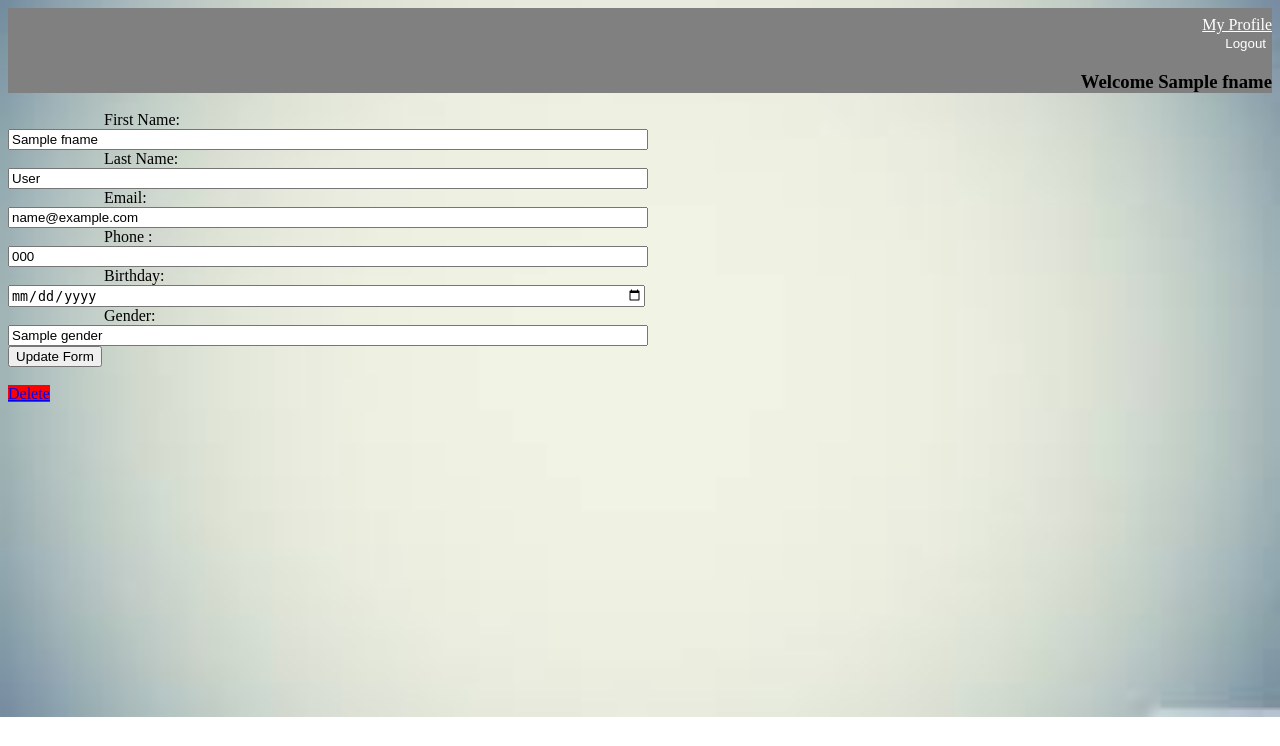
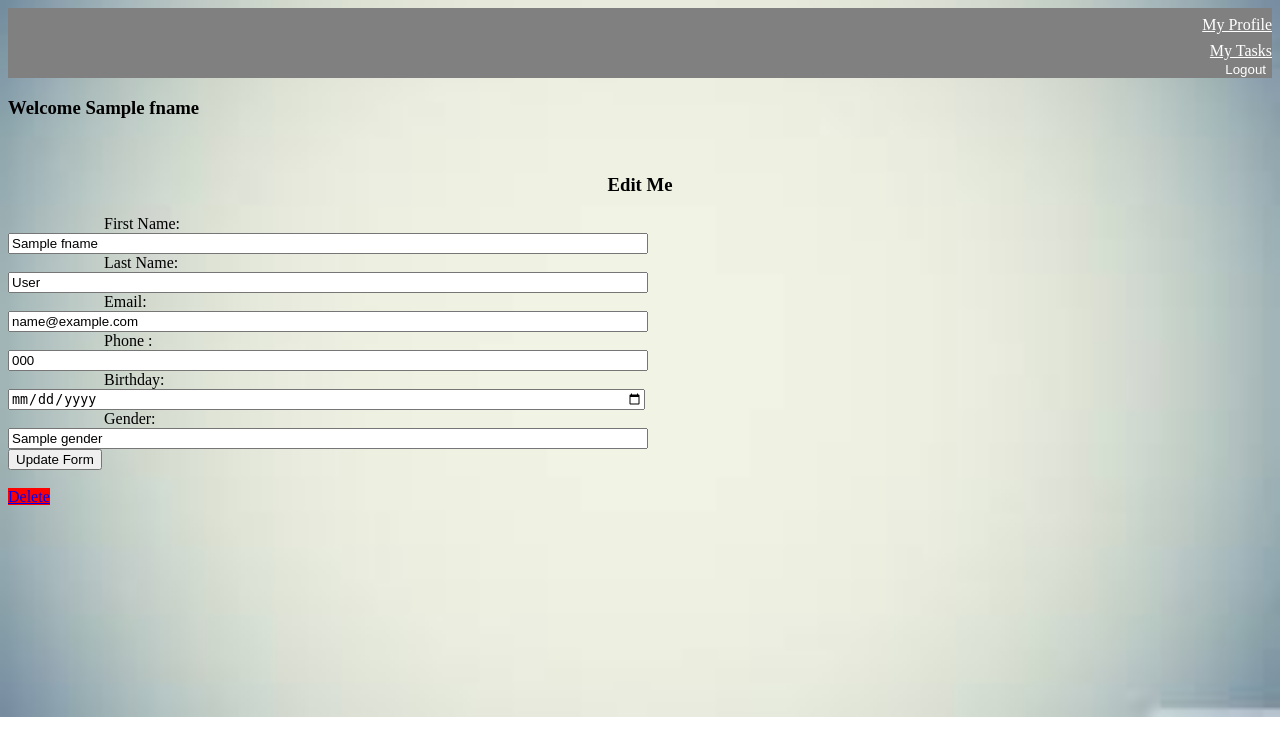
Before and after one commit to sr943/WSD_finalproject, a PHP site: template mvc/pages/edit_account.php in a window 1280 px wide. Shown: the top 746 px of the page. Run offline with PHP 8.4, Linux system fonts and the light colour scheme; the template is opened without the code that fills it: most values are stand-ins (such as "Sample title", 1, 10 or a date in 2020).

Commit message:
Twentysecond commit

```diff
--- a/mvc/controllers/accountsController.php
+++ b/mvc/controllers/accountsController.php
@@ -166,7 +166,8 @@ class accountsController extends http\controller
 
 
         if ($user == FALSE) {
-            echo 'user not found';
+                $data['message'] = "User not found";
+                self::getTemplate('homepage',$data);
         } else {
 
             if($user->checkPassword($_POST['password']) == TRUE) {
@@ -189,7 +190,8 @@ class accountsController extends http\controller
 
 
             else {
-                echo 'password does not match';
+                $data['message'] = "Password not found";
+                self::getTemplate('homepage',$data);
             }
 
         }
--- a/mvc/controllers/homepageController.php
+++ b/mvc/controllers/homepageController.php
@@ -21,7 +21,7 @@ class homepageController extends http\controller
 
 
         $templateData['site_name'] = 'KWProjects';
-
+$templateData['message'] = " ";
 //template data contains what will show up in the $data variable in the homepage template
 //the name of the template 'homepage' becomes 'homepage.php' in the pages directory
 
--- a/mvc/pages/edit_account.php
+++ b/mvc/pages/edit_account.php
@@ -10,12 +10,19 @@
 <div class="row" style="text-align:right;background-color:grey;font-color:white;">
 <div class="col-md-6"></div>
 <div class="col-md-2"style="  padding-top:  8px;"><a href="index.php?page=accounts&action=myProfile" style="color:white;">My Profile</a></div>
+<div class="col-md-2" style=" padding-top:  8px;"><a href="index.php?page=tasks&action=userTask" style="color:white;">My Tasks</a></div>
 
 <div class="col-md-2"><form action="index.php?page=accounts&action=logout" method="post">
 
     <div class="btn"><input style="border:0px solid transparent;background-color:grey;color:white;cursor:pointer;" type="submit" value ="Logout"> </div>
     </form></div>
-<h3 style = "margin-left: 20px;">Welcome <?php echo $data->fname;?></h3>
+    </div>
+   <h3>Welcome <?php echo $data->fname;?></h3>
+</br>
+<h3 style="text-align: center;">Edit Me</h3>
+
+
+
 
 </div>
 <style>
@@ -60,19 +67,14 @@ display: block;
 
 
     <div class="row">
-		  <div class="col-xs-6 col-sm-3"> <input type="submit" value="Update Form" class="btn btn-primary btn-block btn-md">
+		  <div class="col-xs-6 col-sm-2"> <input type="submit" value="Update Form" class="btn btn-primary btn-block btn-md">
         <span class ="glyphicon glyphicon-edit"></span>
       </div>
     </div>
 </form>
 </br>
-<!--<div class="col-xs-6 col-sm-3">
-  <form action="index.php?page=accounts&action=delete" method="post" id="form1">
-    <input type="submit" form="form1" value="Delete" class="btn btn-primary btn-block btn-md"
-     style ="background-color:red;" />
-  </form>
-</div> -->
-<div class="col-xs-6 col-sm-3">
+
+<div class="col-xs-6 col-sm-2" style ="padding-left: 0px">
 <a href="index.php?page=accounts&action=delete" class="btn btn-primary btn-block btn-md" style ="background-color:red;" >Delete</a>
     </div>
 </div>
--- a/mvc/pages/show_account.php
+++ b/mvc/pages/show_account.php
@@ -30,7 +30,7 @@
 </div>
 <h3>Welcome <?php echo $data->fname;?></h3>
 </br>
-<h3  style="text-align: center;">Here are your details</h3>
+<h3 style="text-align: center;">Here are your details</h3>
 
 </br>
 <div class="container">
--- a/mvc/pages/show_task.php
+++ b/mvc/pages/show_task.php
@@ -27,7 +27,7 @@
     </div></div>
 
 <br/>
-
+<h2 style="text-align:center; text-family:arial;"> Update Your Tasks </h2>
 <div class="container">
 <?php
 //this is how you print something  $data contains the record that was selected on the table.
@@ -80,8 +80,8 @@ display: block;
 <div class="col-xs-6 col-sm-3">
 
   <form action="index.php?page=tasks&action=delete&id=<?php echo $data->id; ?> " method="post" id="form1">
-    <input type="submit" form="form1" value="delete" class="btn btn-primary btn-block btn-md"
-     style ="background-color:red;">Delete</input>
+    <input type="submit" form="form1" value="Delete" class="btn btn-primary btn-block btn-md"
+     style ="background-color:red;">
 </form>
  </div>
 
```
Also changed, not shown: mvc/pages/homepage.php (+2 -7 lines).
